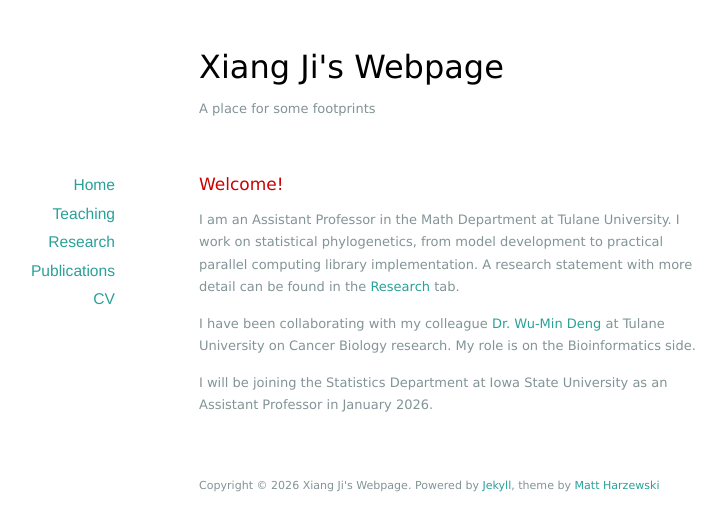
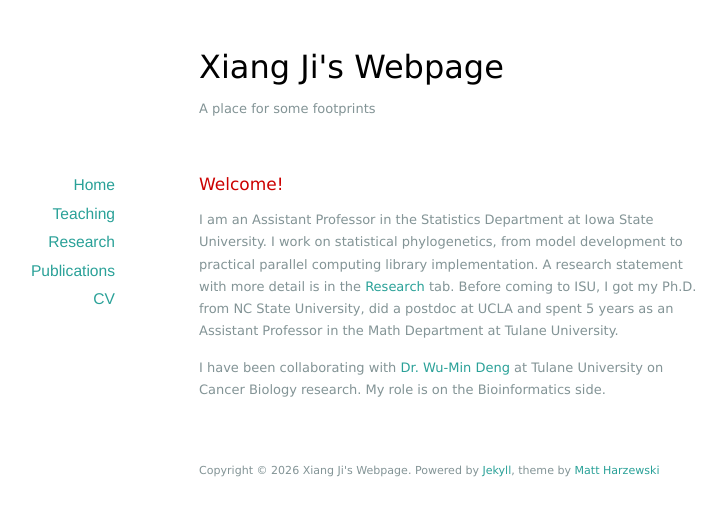
Before and after one commit to xiang-ji-ncsu/xiang-ji-ncsu.github.io, a Jekyll site: the page built from index.markdown, in a window 1280 px wide. Shown: the top 531 px of the page, without its empty margins (191-917 px from the left). Built offline with Jekyll 4.4.1, drawn with Linux system fonts in a browser that asks for light colours.

Commit message:
update front page

```diff
--- a/index.markdown
+++ b/index.markdown
@@ -6,12 +6,12 @@ title: Xiang Ji  汲翔
 # Welcome!
 
 
-I am an Assistant Professor in the Math Department at Tulane University.
-I work on statistical phylogenetics, from model development to practical parallel computing library implementation.  A research statement with more detail can be found in the [Research](./Publication/index.html) tab.
+I am an Assistant Professor in the Statistics Department at Iowa State University.
+I work on statistical phylogenetics, from model development to practical parallel computing library implementation.  A research statement with more detail is in the [Research](./Publication/index.html) tab.  Before coming to ISU, I got my Ph.D. from NC State University, did a postdoc at UCLA and spent 5 years as an Assistant Professor in the Math Department at Tulane University.
 
-I have been collaborating with my colleague [Dr. Wu-Min Deng](https://medicine.tulane.edu/departments/biochemistry-molecular-biology-deng-lab-tulane-cancer-center-tulane-center-aging/all) at Tulane University on Cancer Biology research.  My role is on the Bioinformatics side.
+I have been collaborating with [Dr. Wu-Min Deng](https://medicine.tulane.edu/departments/biochemistry-molecular-biology-deng-lab-tulane-cancer-center-tulane-center-aging/all) at Tulane University on Cancer Biology research.  My role is on the Bioinformatics side.
 
-I will be joining the Statistics Department at Iowa State University as an Assistant Professor in January 2026.
+
 
 <!--<div style="text-align:center">
 <iframe src="https://docs.google.com/document/d/e/2PACX-1vQTcrmCHhU0DJY3umkdX7TFuDXzSyDF_ampqFZz_iGyk6HhwMd_mA3GfiCY6s7KHLqBb-9StWXrs_rw/pub?embedded=true" style="width:612px; height:792px;" frameborder="0"></iframe>
```
